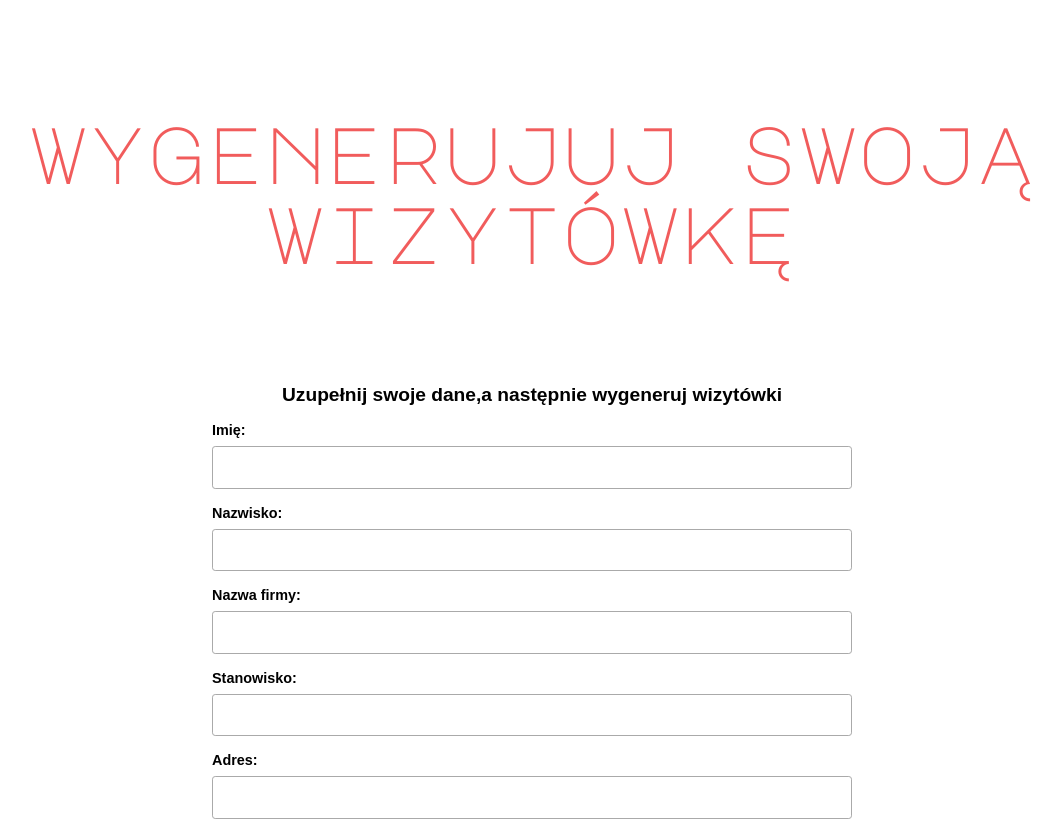
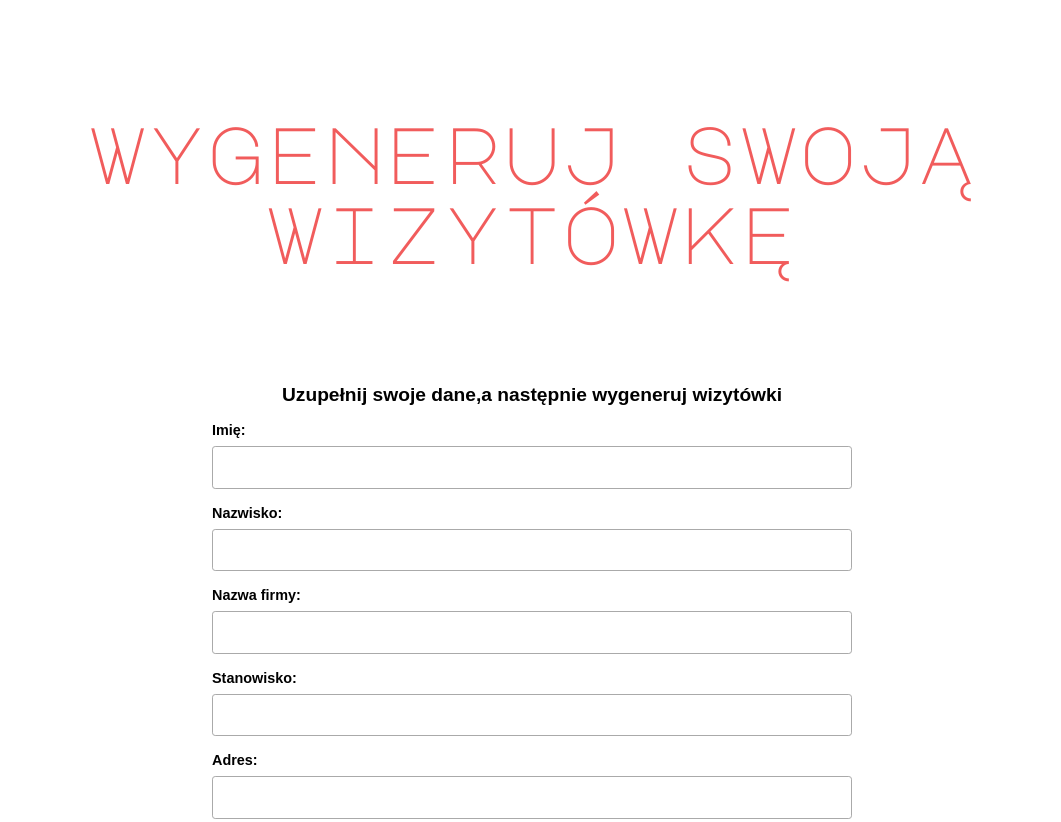
Before and after one commit to maxdabrowski/bussines-card, a plain HTML site: page index.html in a window 1280 px wide. Shown: the top 822 px of the page, without its empty margins (108-1169 px from the left). Drawn offline with Linux system fonts and the light colour scheme.

Commit message:
Update index.html

```diff
--- a/index.html
+++ b/index.html
@@ -11,7 +11,7 @@
 </head>
 <body>
     <div class="business-card" id="businessCard">
-        <div class="title-card"> wygenerujuj swoją wizytówkę</div>
+        <div class="title-card"> wygeneruj swoją wizytówkę</div>
         <form class="form" id="contactForm" >
             <div class="title-description">Uzupełnij swoje dane,a następnie wygeneruj wizytówki</div>
 
```
